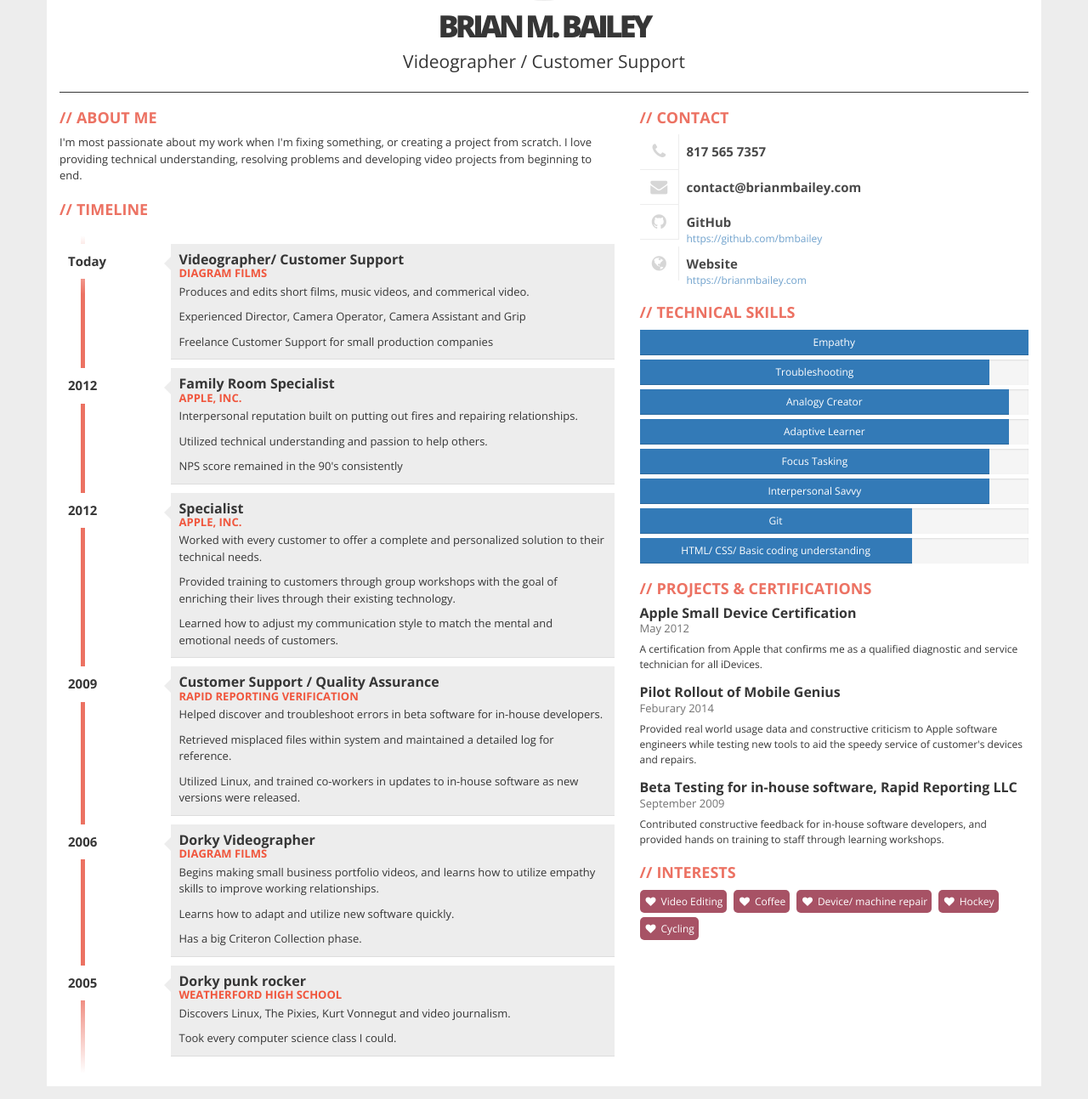
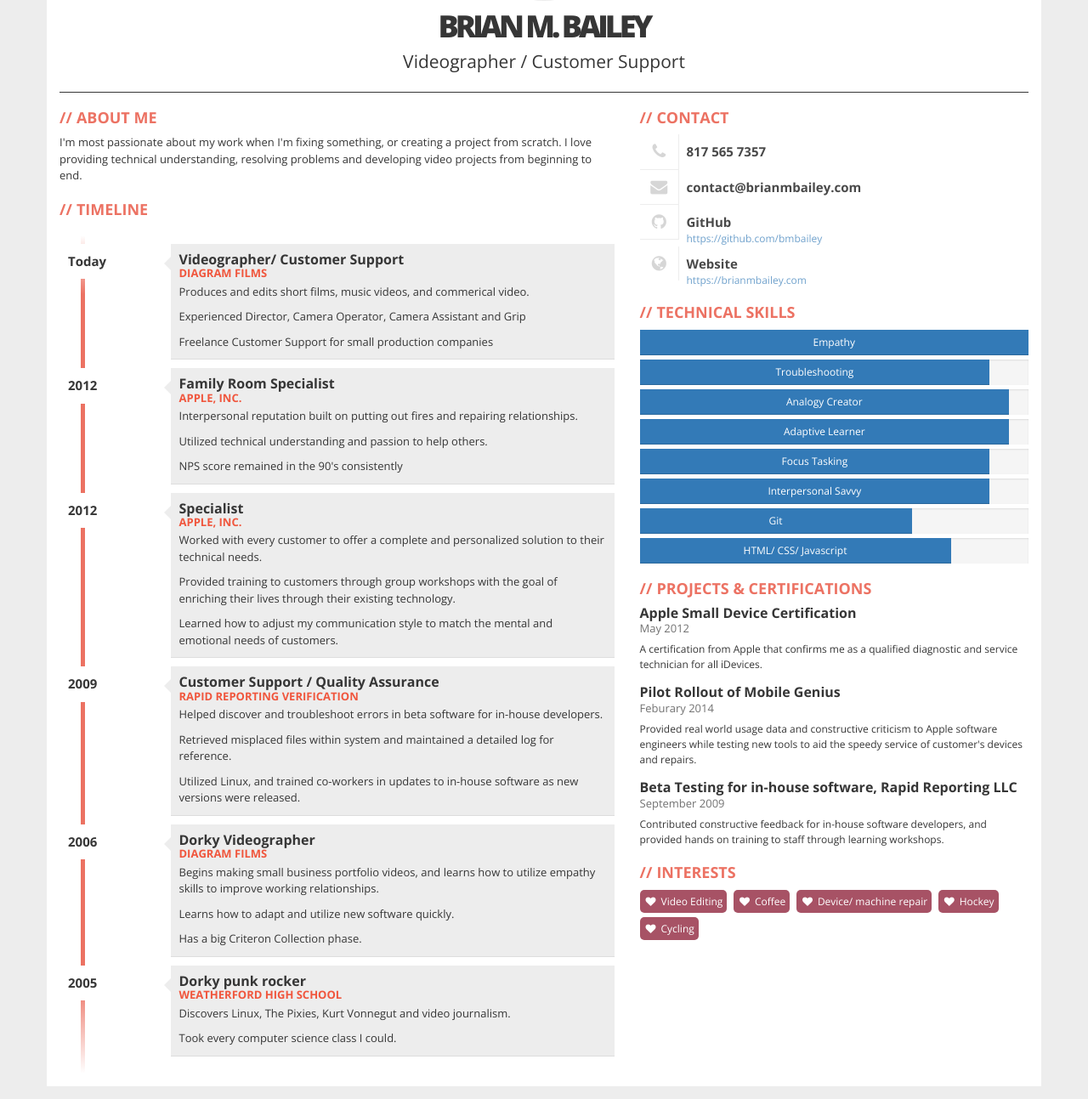
Before and after one commit to Bmbailey/Resume, a Jekyll site: the page built from index.html, in a window 1280 px wide, cut to the strip 164-1457 px from the top of the page. Shown: the whole strip at 85% size. Built offline with Jekyll 4.4.1, drawn with Linux system fonts in a browser that asks for light colours; nearby versions of some CDN libraries.

Commit message:
Adjusted proficiency level/ added JS

```diff
--- a/_data/skills.yml
+++ b/_data/skills.yml
@@ -33,7 +33,7 @@
     description: Proficient
     value: 70
 
-- name: HTML/ CSS/ Basic coding understanding
+- name: HTML/ CSS/ Javascript
   level:
     description: Proficient
-    value: 70
+    value: 80
```
